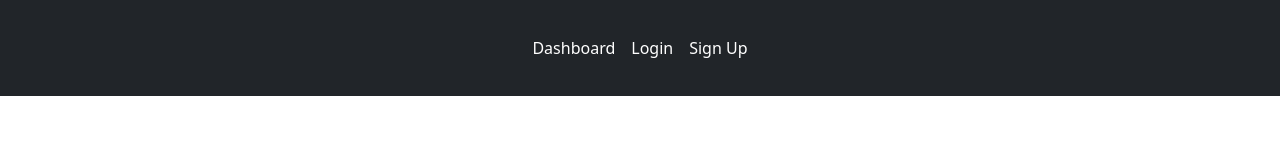
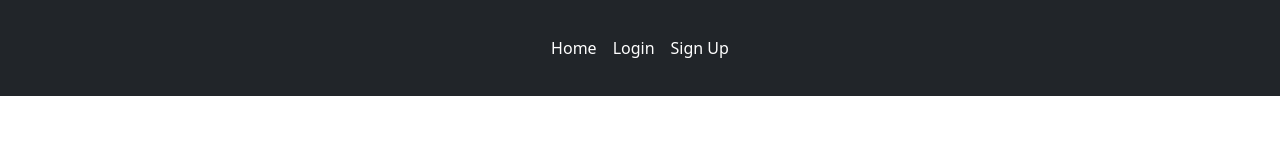
Before and after one commit to Amlan2000/3D-map, a React (Create React App) app in the folder frontend/: page / in a window 1280 px wide. Shown: the top 160 px of the page. Built offline with nearby package versions, Linux system fonts and the light colour scheme.

Commit message:
Dashboard to home

```diff
--- a/frontend/src/Components/Header/Header.js
+++ b/frontend/src/Components/Header/Header.js
@@ -25,7 +25,7 @@ const Header = () => {
           <Nav className="ml-auto">
             {!isMapPage && token && (
               <Nav.Link as={Link} to="/">
-                Dashboard
+                Home
               </Nav.Link>
             )}
             {token ? (
@@ -35,7 +35,7 @@ const Header = () => {
             ) : (
               <>
                 <Nav.Link as={Link} to="/">
-                  Dashboard
+                  Home
                 </Nav.Link>
                 <Nav.Link as={Link} to="/login">
                   Login
```
